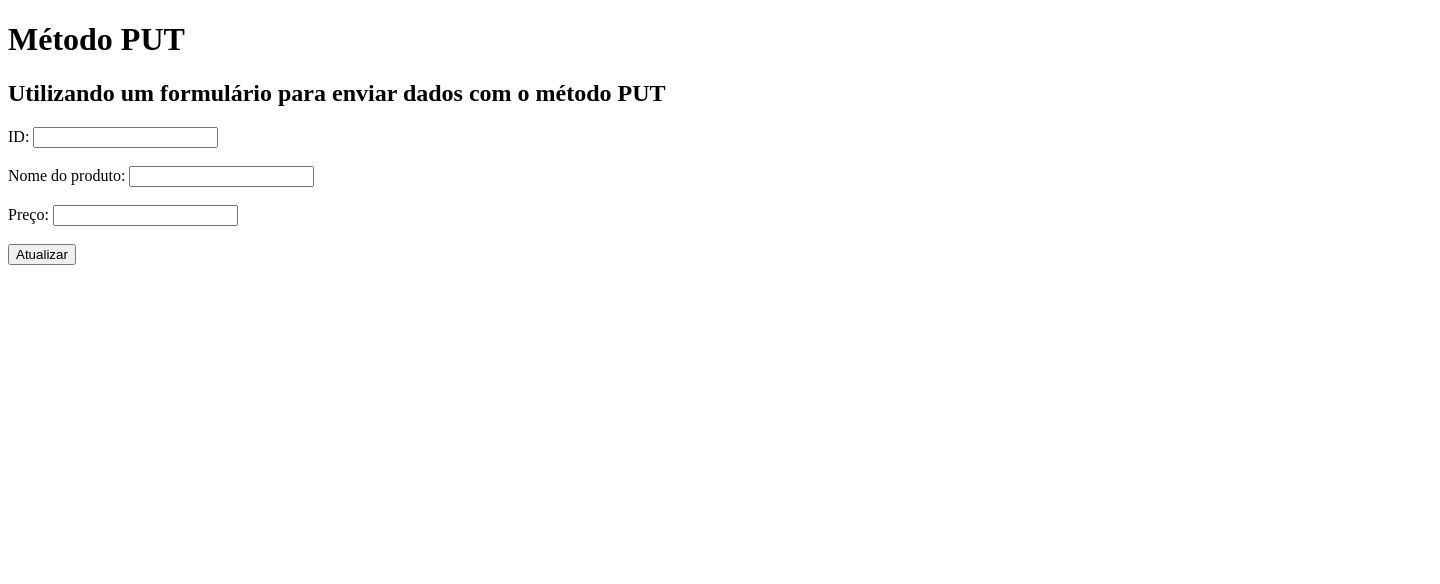
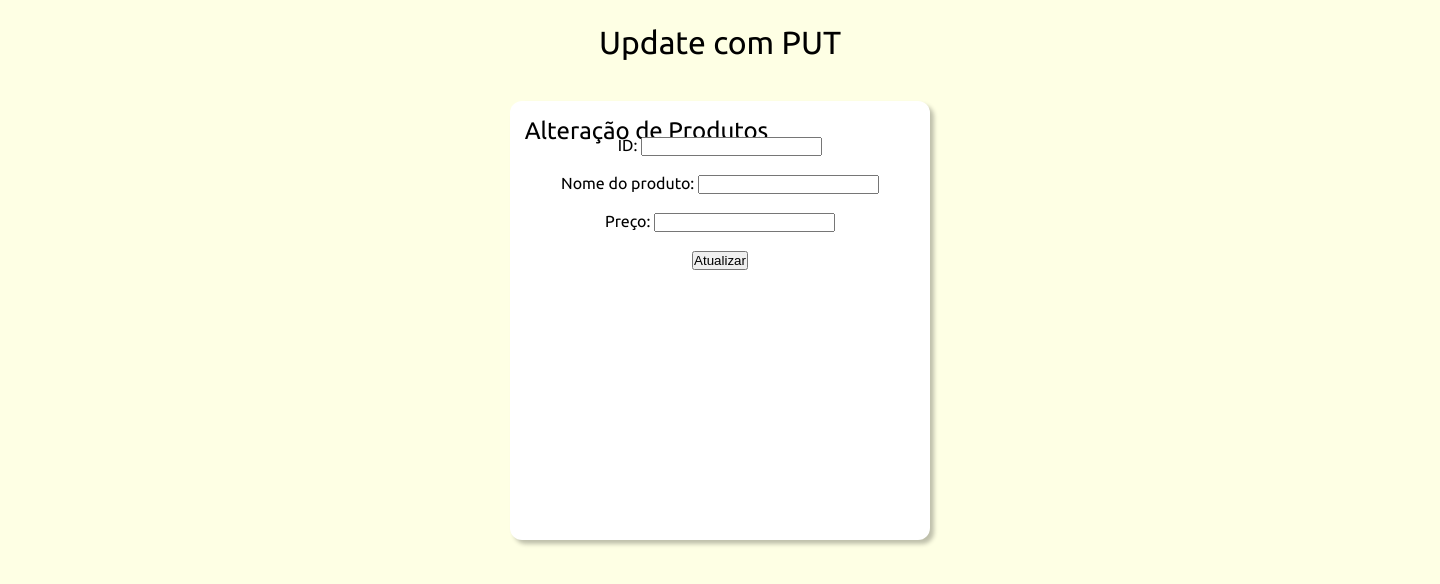
Before and after one commit to Bibiuwu02/APIdeTesteDenovo, a website: page update.html in a window 1280 px wide. Shown: the whole page, 1440 px wide, since content can reach past the window. Drawn offline with Linux system fonts and the light colour scheme; no server answers.

Commit message:
fake api 03

```diff
--- /dev/null
+++ b/style.css
@@ -0,0 +1,51 @@
+  @import url('https://fonts.googleapis.com/css2?family=Ubuntu:ital,wght@0,300;0,400;0,500;0,700;1,300;1,400;1,500;1,700&display=swap');
+
+  * {
+    margin: 0;
+    padding: 0;
+    box-sizing: border-box;
+  }
+  .update-body {
+      width: 1440px;
+      height: 1024px;
+      background: #FEFFE4;
+      margin: auto;
+      font-family: 'Ubuntu', sans-serif;
+  }
+
+  .tituloPut {
+      color: #000;
+      text-align: center;
+      font-size: 32px;
+      font-style: normal;
+      font-weight: 400;
+      line-height: normal;
+      flex-shrink: 0;
+      margin-bottom: 5vh;
+      margin-top: 3vh;
+  }
+
+  .formularioPut {
+      width: 420px;
+      height: 439px;
+      margin: auto;
+      flex-shrink: 0;
+      border-radius: 12px;
+      background: #FFF;
+      box-shadow: 4px 4px 4px 0px rgba(0, 0, 0, 0.25);
+      text-align: center;
+  }
+
+  .subtituloPut {
+      display: flex;
+      width: 273px;
+      height: 35px;
+      flex-direction: column;
+      color: #000;
+      text-align: center;
+      font-size: 24px;
+      font-style: normal;
+      font-weight: 400;
+      line-height: normal;
+      padding-top: 2vh;
+  }
--- a/update.html
+++ b/update.html
@@ -4,22 +4,23 @@
 <head>
     <meta charset="UTF-8">
     <meta name="viewport" content="width=device-width, initial-scale=1.0">
+    <link rel="stylesheet" href="style.css">
     <title>Método PUT</title>
 </head>
 
-<body>
+<body class="update-body">
 
-    <h1>Método PUT</h1>
-    <h2>Utilizando um formulário para enviar dados com o método PUT</h2>
+    <h1 class="tituloPut">Update com PUT</h1>
 
     <!-- Nesta div será colocada a resposta à requisição do
      PUT para mostrar o produto que foi alterado. -->
     <div id="resposta"></div>
 
     <!-- Este formulário serve apenas para preencher os dados
-     que serão usados pelo JavaScript. Note que o método é
-     o POST, mas nesse caso, tanto faz... -->
-    <form action="" method="post">
+        que serão usados pelo JavaScript. Note que o método é
+        o POST, mas nesse caso, tanto faz... -->
+        <form class="formularioPut" action="" method="post">
+        <h2 class="subtituloPut">Alteração de Produtos</h2>
 
         <!-- Perceba que os campos precisam de um ID para que o
          JavaScript possa encontrá-los de forma mais precisa. -->
```
